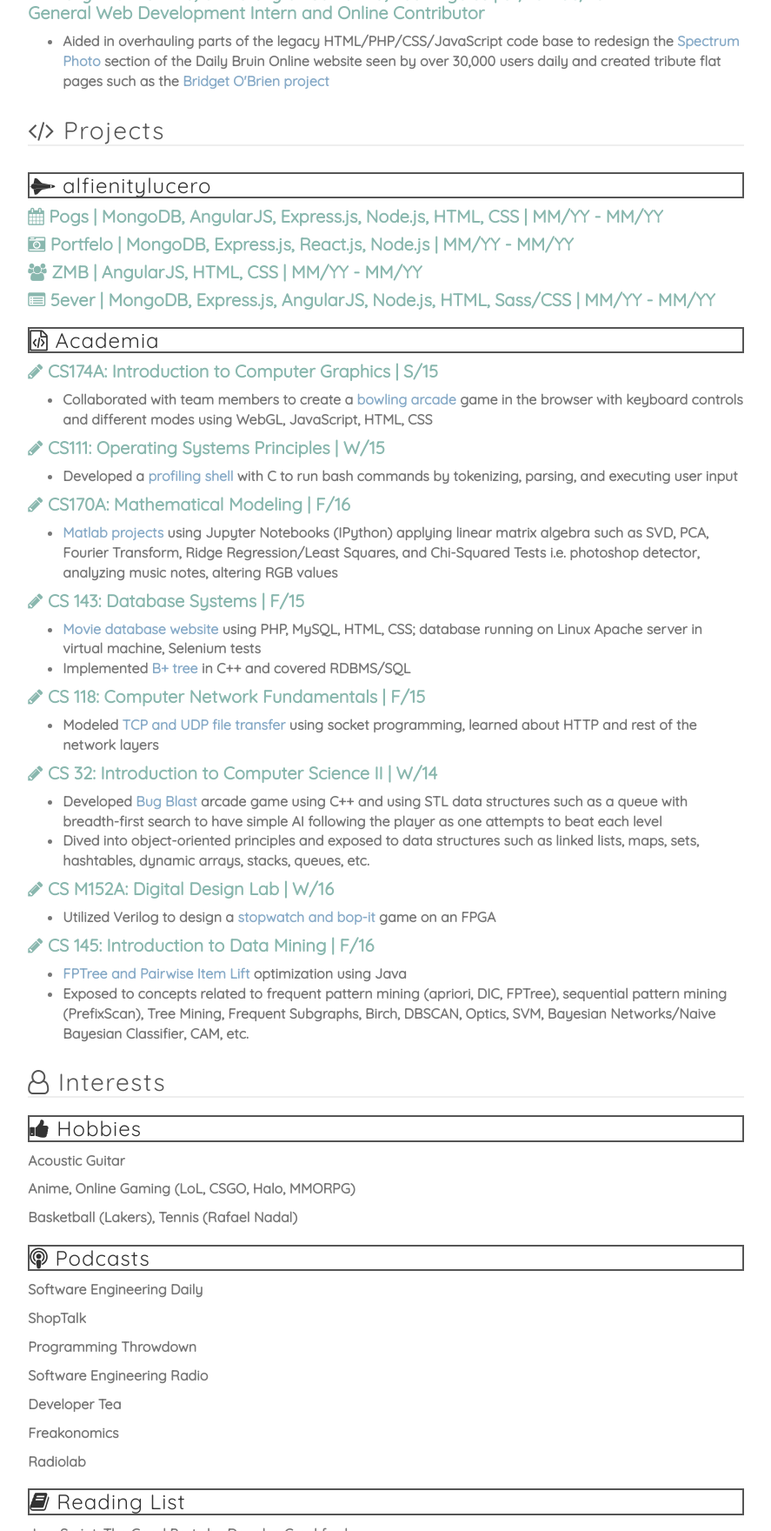
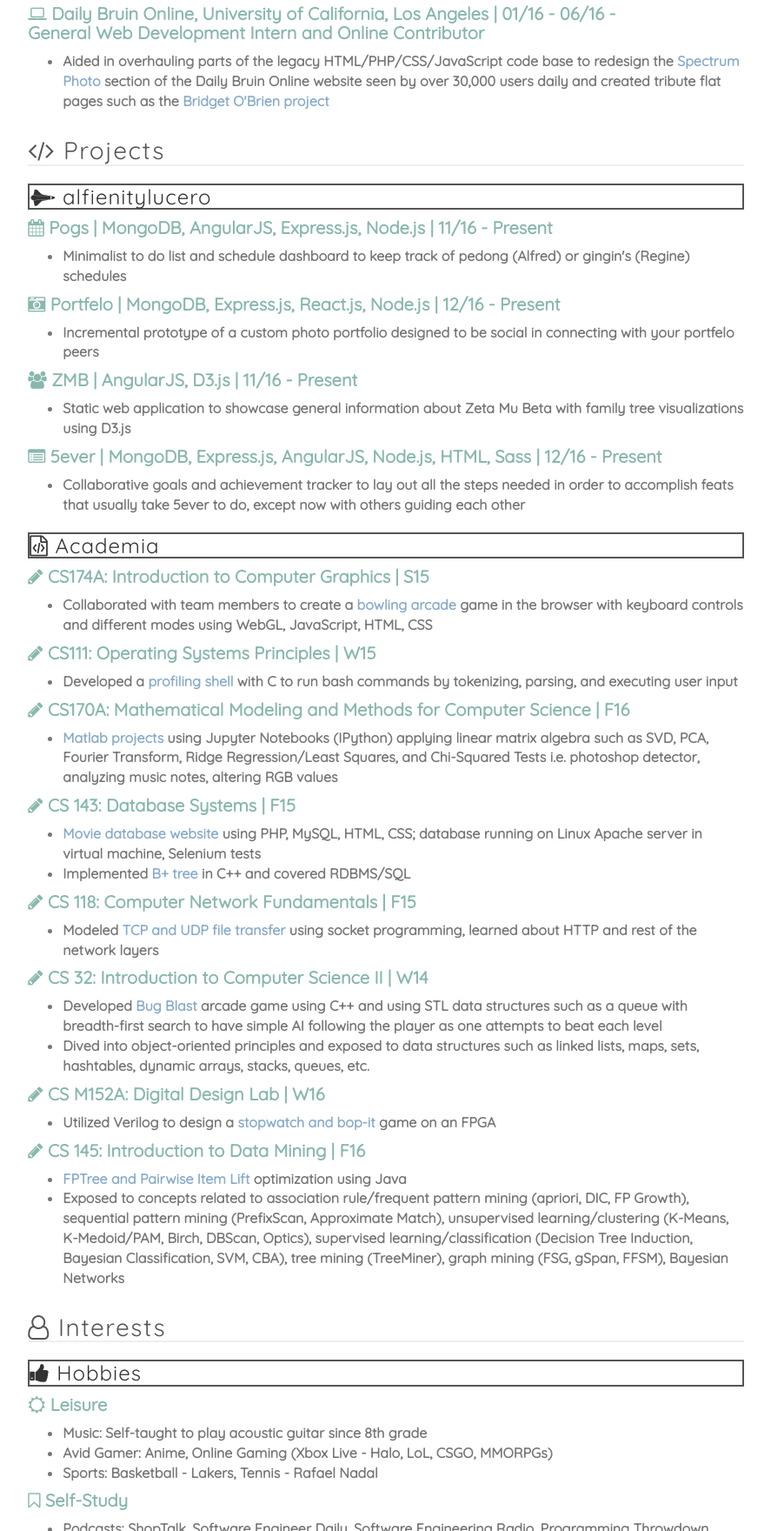
Before and after one commit to alfredlucero/alfienityportfolio, a plain HTML site: page index.html in a window 1280 px wide. Shown: the part 1040-2800 px from the top of the page at 87% size, without its empty margins (196-1083 px from the left). Drawn offline with nearby package versions, Linux system fonts and the light colour scheme.

Commit message:
rough draft of full content added with new div containers around each section; TODO: configure animation on scroll delays for each section, change naming conventions for div containers, add some more links, and push to gh-pages to show up online

```diff
--- a/index.html
+++ b/index.html
@@ -47,47 +47,61 @@
 
 				<h2 data-aos="zoom-in" data-aos-delay="1000"><i class="fa fa-home" aria-hidden="true"></i> About</h2>
 
-				<div id="alfienity" class="content-wrapper" data-aos="zoom-in" data-aos-delay="1250">
-					<h3><i class="fa fa-rocket" aria-hidden="true"></i> alfienity and beyond</h3>
-					<div class="col-xs-12 col-md-8 content-wrapper">
+				<div id="alfienity" class="content-wrapper">
+					<h3 data-aos="zoom-in" data-aos-delay="1250"><i class="fa fa-rocket" aria-hidden="true"></i> alfienity and beyond</h3>
+					<div id="alfienity-descr" data-aos="zoom-in" data-aos-delay="1500" class="col-xs-12 col-md-8 content-wrapper">
 						<h4><strong><i class="fa fa-superpowers" aria-hidden="true"></i> Alfred Liwanag Lucero</strong></h4>
 						<p>I am a graduating software engineer and adventurer passionately engaging in and learning about full stack web development, UI, and UX design.</p>
 						<p>I love to build and break web applications to alfienity and beyond.</p>
 						<p>bruiningMyLife.js</p>
-					</div>
-					<div class="text-center col-xs-12 col-md-4">
+					</div> <!-- end alfienity-descr -->
+
+					<div id="alfienity-avatar" data-aos="zoom-in" data-aos-delay="1500" class="text-center col-xs-12 col-md-4">
 						<img id="alfienity-img" src="images/alfienitylucero.jpg" alt="alfienitylucero">
-					</div>
+					</div> <!-- end alfienity-avatar -->
+
 				</div> <!-- end alfienity -->
 
-				<div id="education" class="content-wrapper col-xs-12" data-aos="zoom-in" data-aos-delay="1500">
-					<h3><i class="fa fa-university" aria-hidden="true"></i> Education</h3>
+				<div id="education" class="content-wrapper col-xs-12">
+					<h3 data-aos="zoom-in" data-aos-delay="1750"><i class="fa fa-university" aria-hidden="true"></i> Education</h3>
+					<div id="education-ucla" data-aos="zoom-in" data-aos-delay="2000" class="content-wrapper">
 						<h4><i class="fa fa-graduation-cap" aria-hidden="true"></i> <strong>University of California, Los Angeles: Los Angeles, CA | 09/13 - 06/17</strong></h4>
 						<ul>
 							<li>Bachelor of Science, Computer Science</li>
 							<li>Honors: GPA: 3.55, Dean's Honor List, Upsilon Pi Epsilon International Honor Society, Alpha Lambda Delta National Honor Society</li>
 							<li>Leadership: Long Beach Zeta Mu Beta Multicultural Fraternity and Non-profit Organization - Pledge Educator</li>
 						</ul>
-					<h4><i class="fa fa-graduation-cap" aria-hidden="true"></i> <strong>St. John Bosco High School | 08/09 - 05/13
-					</strong></h4>
+					</div> <!-- end education-ucla -->
+
+					<div id="education-bosco" data-aos="zoom-in" data-aos-delay="2250" class="content-wrapper">
+						<h4><i class="fa fa-graduation-cap" aria-hidden="true"></i> <strong>St. John Bosco High School | 08/09 - 05/13</strong></h4>
 						<ul>
 							<li>Honors: Valedictorian, National Honor Society, California Scholarship Federation</li>
 							<li>Leadership: Varsity Tennis Captain, Key Club Vice President</li>
 						</ul>
+					</div> <!-- end education-bosco -->
+
 				</div> <!-- end education -->
 
-				<div id="experience" class="content-wrapper col-xs-12" data-aos="zoom-in" data-aos-delay="1750">
+				<div id="experience" class="content-wrapper col-xs-12" data-aos="zoom-in" data-aos-delay="250">
 					<h3><i class="fa fa-suitcase" aria-hidden="true"></i> Experience</h3>
+
+					<div id="sandia" class="content-wrapper">
 						<h4><i class="fa fa-laptop" aria-hidden="true"></i> <strong>Sandia National Laboratories: Livermore, CA | 06/16 - 07/16 -<br />Web Developer R&D Year-round Intern</strong></h4>
 						<ul>
-						<li>06/16 - 12/16: Developed an intuitive frontend web application, <a href="http://www.sandia.gov/news/publications/labnews/articles/2016/19-08/bitcoin.html" target="_blank">NeoNodeDB</a>, prototype with D3.js trees and sankeys, Linkurious.js graphs, HTML/Jade, CSS, JavaScript, jQuery, Bootstrap, Node.js for the Department of Homeland Security that queries over 400GB of blockchain bitcoin Neo4j data and stores user metadata with MongoDB</li>
+							<li>06/16 - 12/16: Developed an intuitive frontend web application, <a href="http://www.sandia.gov/news/publications/labnews/articles/2016/19-08/bitcoin.html" target="_blank">NeoNodeDB</a>, prototype with D3.js trees and sankeys, Linkurious.js graphs, HTML/Jade, CSS, JavaScript, jQuery, Bootstrap, Node.js for the Department of Homeland Security that queries over 400GB of blockchain bitcoin Neo4j data and stores user metadata with MongoDB; team demoed to ICE agents in Washington DC on December 6, 2016 to potentially receive follow-up funding</li>
 							<li>01/17 - 06/17: Transitioned to the corporate web development team and projects to continue developing web applications for Sandia</li>
 						</ul>
+					</div> <!-- end sandia -->
 
+
+					<div id="daily-bruin" class="content-wrapper">
 						<h4><i class="fa fa-laptop" aria-hidden="true"></i> <strong>Daily Bruin Online, University of California, Los Angeles | 01/16 - 06/16 - <br />General Web Development Intern and Online Contributor</strong></h4>
 						<ul>
 							<li>Aided in overhauling parts of the legacy HTML/PHP/CSS/JavaScript code base to redesign the <a href="http://dailybruin.com/category/spectrum/" target="_blank">Spectrum Photo</a></strong> section of the Daily Bruin Online website seen by over 30,000 users daily and created tribute flat pages such as the <a href="https://github.com/daily-bruin/bob-2016" target="_blank">Bridget O'Brien project</a></li>
 						</ul>
+					</div> <!-- end daily-bruin -->
+
 				</div> <!-- end experience -->
 
 			</div> <!-- end about -->
@@ -98,49 +112,96 @@
 
 			<div id="projects" class="col-xs-12 col-md-offset-2 col-md-8">
 				<h2 data-aos="zoom-in" data-aos-delay="250"><i class="fa fa-code" aria-hidden="true"></i> Projects</h2>
-				<div id="projects-content" class="content-wrapper col-xs-12" data-aos="zoom-in" data-aos="zoom-in" data-aos-delay="500">
 					<h3><i class="fa fa-space-shuttle" aria-hidden="true"></i> alfienitylucero</h3>
-					<h4><i class="fa fa-calendar" aria-hidden="true"></i> Pogs | MongoDB, AngularJS, Express.js, Node.js, HTML, CSS | MM/YY - MM/YY</h4>
-					<h4><i class="fa fa-camera-retro" aria-hidden="true"></i> Portfelo | MongoDB, Express.js, React.js, Node.js | MM/YY - MM/YY</h4>
-					<h4><i class="fa fa-group" aria-hidden="true"></i> ZMB | AngularJS, HTML, CSS | MM/YY - MM/YY</h4>
-					<h4><i class="fa fa-list-alt" aria-hidden="true"></i> 5ever | MongoDB, Express.js, AngularJS, Node.js, HTML, Sass/CSS |  MM/YY - MM/YY</h4>
+
+					<div id="pogs" class="content-wrapper">
+						<h4><i class="fa fa-calendar" aria-hidden="true"></i> Pogs | MongoDB, AngularJS, Express.js, Node.js | 11/16 - Present</h4>
+						<ul>
+							<li>Minimalist to do list and schedule dashboard to keep track of pedong (Alfred) or gingin's (Regine) schedules </li>
+						</ul>
+					</div> <!-- end pogs -->
+
+					<div id="portfelo" class="content-wrapper">
+						<h4><i class="fa fa-camera-retro" aria-hidden="true"></i> Portfelo | MongoDB, Express.js, React.js, Node.js | 12/16 - Present</h4>
+						<ul>
+							<li>Incremental prototype of a custom photo portfolio designed to be social in connecting with your portfelo peers</li>
+						</ul>
+					</div>
+
+					<div id="zmb" class="content-wrapper">
+						<h4><i class="fa fa-group" aria-hidden="true"></i> ZMB | AngularJS, D3.js | 11/16 - Present</h4>
+						<ul>
+							<li>Static web application to showcase general information about Zeta Mu Beta with family tree visualizations using D3.js</li>
+						</ul>
+					</div> <!-- end zmb -->
+
+					<div id="fivever" class="content-wrapper">
+						<h4><i class="fa fa-list-alt" aria-hidden="true"></i> 5ever | MongoDB, Express.js, AngularJS, Node.js, HTML, Sass |  12/16 - Present</h4>
+						<ul>
+							<li>Collaborative goals and achievement tracker to lay out all the steps needed in order to accomplish feats that usually take 5ever to do, except now with others guiding each other</li>
+						</ul>
+					</div> <!-- end fivever -->
+
 					<h3><i class="fa fa-file-code-o" aria-hidden="true"></i> Academia</h3>
-					<h4><i class="fa fa-pencil" aria-hidden="true"></i> CS174A: Introduction to Computer Graphics | S/15</h4>
+
+					<div id="cs-graphics" class="content-wrapper">
+						<h4><i class="fa fa-pencil" aria-hidden="true"></i> CS174A: Introduction to Computer Graphics | S15</h4>
 						<ul>
 							<li>Collaborated with team members to create a <a href="https://github.com/alfredlucero/alfienityandbeyond/tree/master/alfienityandbeyond/ucla-coursework/CS174A/bowlingteam03">bowling arcade</a> game in the browser with keyboard controls and different modes using WebGL, JavaScript, HTML, CSS</li>
 						</ul>
-					<h4><i class="fa fa-pencil" aria-hidden="true"></i> CS111: Operating Systems Principles | W/15</h4>
+					</div> <!-- end cs-graphics -->
+
+					<div id="cs-os" class="content-wrapper">
+						<h4><i class="fa fa-pencil" aria-hidden="true"></i> CS111: Operating Systems Principles | W15</h4>
 						<ul>
 							<li>Developed a <a href="https://github.com/alfredlucero/alfienityandbeyond/tree/master/alfienityandbeyond/ucla-coursework/CS111/lab1-alfred">profiling shell</a> with C to run bash commands by tokenizing, parsing, and executing user input</li>
 						</ul>
-					<h4><i class="fa fa-pencil" aria-hidden="true"></i> CS170A: Mathematical Modeling | F/16</h4>
+					</div> <!-- end cs-os -->
+
+					<div id="cs-matlab" class="content-wrapper">
+						<h4><i class="fa fa-pencil" aria-hidden="true"></i> CS170A: Mathematical Modeling and Methods for Computer Science | F16</h4>
 						<ul>
 							<li><a href="https://github.com/alfredlucero/alfienityandbeyond/tree/master/alfienityandbeyond/ucla-coursework/CS170A">Matlab projects</a> using Jupyter Notebooks (IPython) applying linear matrix algebra such as SVD, PCA, Fourier Transform, Ridge Regression/Least Squares, and Chi-Squared Tests i.e. photoshop detector, analyzing music notes, altering RGB values</li>
 						</ul>
-					<h4><i class="fa fa-pencil" aria-hidden="true"></i> CS 143: Database Systems | F/15</h4>
+					</div> <!-- end cs-matlab -->
+
+					<div id="cs-database" class="content-wrapper">
+						<h4><i class="fa fa-pencil" aria-hidden="true"></i> CS 143: Database Systems | F15</h4>
 						<ul>
 							<li><a href="https://github.com/alfredlucero/alfienityandbeyond/tree/master/alfienityandbeyond/ucla-coursework/CS143/Project1C/604251044">Movie database website</a> using PHP, MySQL, HTML, CSS; database running on Linux Apache server in virtual machine, Selenium tests</li>
 							<li>Implemented <a href="https://github.com/alfredlucero/alfienityandbeyond/tree/master/alfienityandbeyond/ucla-coursework/CS143/Project2A/604251044">B+ tree</a> in C++ and covered RDBMS/SQL</li>
 						</ul>
-					<h4><i class="fa fa-pencil" aria-hidden="true"></i> CS 118: Computer Network Fundamentals | F/15</h4>
+					</div> <!-- end cs-database -->
+
+					<div id="cs-network" class="content-wrapper">
+						<h4><i class="fa fa-pencil" aria-hidden="true"></i> CS 118: Computer Network Fundamentals | F15</h4>
 						<ul>
 							<li>Modeled <a href="https://github.com/alfredlucero/alfienityandbeyond/tree/master/alfienityandbeyond/ucla-coursework/CS118/project2_604251044">TCP and UDP file transfer</a> using socket programming, learned about HTTP and rest of the network layers</li>
 						</ul>
-					<h4><i class="fa fa-pencil" aria-hidden="true"></i> CS 32: Introduction to Computer Science II | W/14</h4>
+					</div> <!-- end cs-network -->
+
+					<div id="cs-intro" class="content-wrapper">
+						<h4><i class="fa fa-pencil" aria-hidden="true"></i> CS 32: Introduction to Computer Science II | W14</h4>
 						<ul>
 							<li>Developed <a href="https://github.com/alfredlucero/alfienityandbeyond/tree/master/alfienityandbeyond/ucla-coursework/CS32">Bug Blast</a>  arcade game using C++ and using STL data structures such as a queue with breadth-first search to have simple AI following the player as one attempts to beat each level</li>
 							<li>Dived into object-oriented principles and exposed to data structures such as linked lists, maps, sets, hashtables, dynamic arrays, stacks, queues, etc.</li>
 						</ul>
-					<h4><i class="fa fa-pencil" aria-hidden="true"></i> CS M152A: Digital Design Lab | W/16</h4>
+					</div> <!-- end cs-intro -->
+
+					<div id="cs-verilog" class="content-wrapper">
+						<h4><i class="fa fa-pencil" aria-hidden="true"></i> CS M152A: Digital Design Lab | W16</h4>
 						<ul>
 							<li>Utilized Verilog to design a <a href="https://github.com/alfredlucero/alfienityandbeyond/tree/master/alfienityandbeyond/ucla-coursework/CSM152A">stopwatch and bop-it</a> game on an FPGA</li>
 						</ul>
-					<h4><i class="fa fa-pencil" aria-hidden="true"></i> CS 145: Introduction to Data Mining | F/16</h4>
+					</div> <!-- end cs-verilog -->
+
+					<div id="cs-data-mining" class="content-wrapper">
+						<h4><i class="fa fa-pencil" aria-hidden="true"></i> CS 145: Introduction to Data Mining | F16</h4>
 						<ul>
 							<li><a href="https://github.com/peterkim95/CS145">FPTree and Pairwise Item Lift</a> optimization using Java</li>
-						<li>Exposed to concepts related to frequent pattern mining (apriori, DIC, FPTree), sequential pattern mining (PrefixScan), Tree Mining, Frequent Subgraphs, Birch, DBSCAN, Optics, SVM, Bayesian Networks/Naive Bayesian Classifier, CAM, etc.</li>
+							<li>Exposed to concepts related to association rule/frequent pattern mining (apriori, DIC, FP Growth), sequential pattern mining (PrefixScan, Approximate Match), unsupervised learning/clustering (K-Means, K-Medoid/PAM, Birch, DBScan, Optics), supervised learning/classification (Decision Tree Induction, Bayesian Classification, SVM, CBA), tree mining (TreeMiner), graph mining (FSG, gSpan, FFSM), Bayesian Networks</li>
 						</ul>
-				</div> <!-- end projects-content -->
+					</div> <!-- end cs-data-mining -->
 
 			</div> <!-- end projects -->
 
@@ -154,34 +215,25 @@
 
 				<div id="hobbies" class="content-wrapper" data-aos="zoom-in" data-aos-delay="500">
 					<h3><i class="fa fa-thumbs-up" aria-hidden="true"></i> Hobbies</h3>
-					<p>Acoustic Guitar</p>
-					<p>Anime, Online Gaming (LoL, CSGO, Halo, MMORPG)</p>
-					<p>Basketball (Lakers), Tennis (Rafael Nadal)</p>
+					<div id="leisure" class="content-wrapper">
+						<h4><i class="fa fa-sun-o" aria-hidden="true"></i> Leisure</h4>
+						<ul>
+							<li>Music: Self-taught to play acoustic guitar since 8th grade</li>
+							<li>Avid Gamer: Anime, Online Gaming (Xbox Live - Halo, LoL, CSGO, MMORPGs)</li>
+							<li>Sports: Basketball - Lakers, Tennis - Rafael Nadal</li>
+						</ul>
+					</div>
+					<div id="self-study" class="content-wrapper">
+						<h4><i class="fa fa-bookmark-o" aria-hidden="true"></i> Self-Study</h4>
+						<ul>
+							<li>Podcasts: ShopTalk, Software Engineer Daily, Software Engineering Radio, Programming Throwdown, Developer Tea, Freakonomics, Radiolab</li>
+							<li>Reading List: JavaScript: The Good Parts by Douglas Crockford, HTML & CSS: Design and Build Web Sites by Jon Duckett, JavaScript and jQuery: Interactive Front-end Web Development by Jon Duckett, Eloquent JavaScript by Marijn Haverbeke, You Don't Know JS Series by Kyle Simpson (Up & Going, this & Object Prototypes, Types & Grammar, Async & Performance, ES6 & Beyond)</li>
+						</ul>
+					</div> <!-- end self-study -->
+
 				</div> <!-- end hobbies -->
 
-				<div id="podcasts" class="content-wrapper" data-aos="zoom-in" data-aos-delay="750">
-					<h3><i class="fa fa-podcast" aria-hidden="true"></i> Podcasts</h3>
-					<p>Software Engineering Daily</p>
-					<p>ShopTalk</p>
-					<p>Programming Throwdown</p>
-					<p>Software Engineering Radio</p>
-					<p>Developer Tea</p>
-					<p>Freakonomics</p>
-					<p>Radiolab</p>
-				</div> <!-- end podcasts -->
 
-				<div id="reading" class="content-wrapper" data-aos="zoom-in" data-aos-delay="1000">
-					<h3><i class="fa fa-book" aria-hidden="true"></i> Reading List <i></i></h3>
-					<p>JavaScript: The Good Parts by Douglas Crockford</p>
-					<p>HTML & CSS: Design and Build Web Sites by Jon Duckett</p>
-					<p>JavaScript and jQuery: Interactive Front-End Web Development by Jon Duckett</p>
-					<p>Eloquent JavaScript by Marijn Haverbeke</p>
-					<p>You Don't Know JS: Up & Going by Kyle Simpson</p>
-					<p>You Don't Know JS: this & Object Prototypes by Kyle Simpson</p>
-					<p>You Don't Know JS: Types & Grammar by Kyle Simpson</p>
-					<p>You Don't Know JS: Async & Performance by Kyle Simpson</p>
-					<p>You Don't Know JS: ES6 & Beyond by Kyle Simpson</p>
-				</div> <!-- end reading -->
 
 			</div> <!-- end interests -->
 
```
Lines whose indentation alone changed are shown as unchanged.
